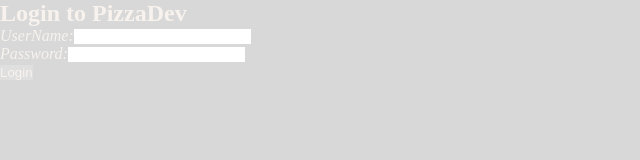
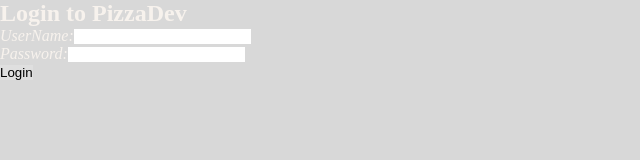
Before and after one commit to BrunoDev2003/Pizzaria, an Angular app in the folder PizzaDev/: page /login in a window 1280 px wide. Shown: the top 160 px of the page, without its empty margins (0-640 px from the left). Built offline with nearby package versions, Linux system fonts and the light colour scheme.

Commit message:
fixing the login and other components

```diff
--- a/PizzaDev/src/app/app.module.ts
+++ b/PizzaDev/src/app/app.module.ts
@@ -39,7 +39,11 @@
     ReactiveFormsModule,
     HttpClientModule
   ],
-  providers: [ApiService],
+  providers: [
+    ApiService,
+    ApiServiceComponent
+
+  ],
   bootstrap: [AppComponent]
 })
 export class AppModule { }
--- a/PizzaDev/src/app/components/login/login.component.css
+++ b/PizzaDev/src/app/components/login/login.component.css
@@ -6,3 +6,7 @@
 .form-group input {
     color: #000;
 }
+
+.btn-success {
+    color: #000;
+}
--- a/PizzaDev/src/app/components/services/api-service/api-service.component.ts
+++ b/PizzaDev/src/app/components/services/api-service/api-service.component.ts
@@ -12,6 +12,9 @@
   apiService: any;
   status!: number;
   result: any;
+
+  constructor(private http: HttpClient) { }
+    Url: string = ('http://localhost:4200/');
 
 
   deleteUser(userId: number) {
@@ -45,10 +48,11 @@
 
   pizza: any;
 
-  constructor(private http: HttpClient) { }
-    Url: string = ('http://localhost:4200/');
+
 
 }
+
+@Injectable()
 export class ApiServiceComponent {
   constructor(private http: HttpClient) { }
   Url: string = ('http://localhost:4200/');
```
